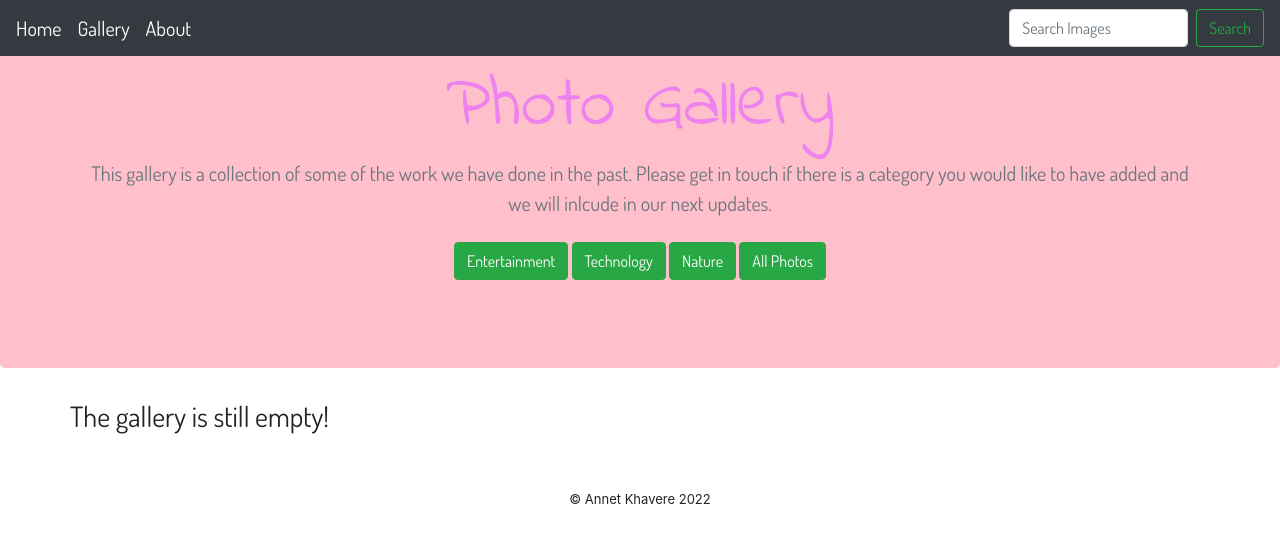
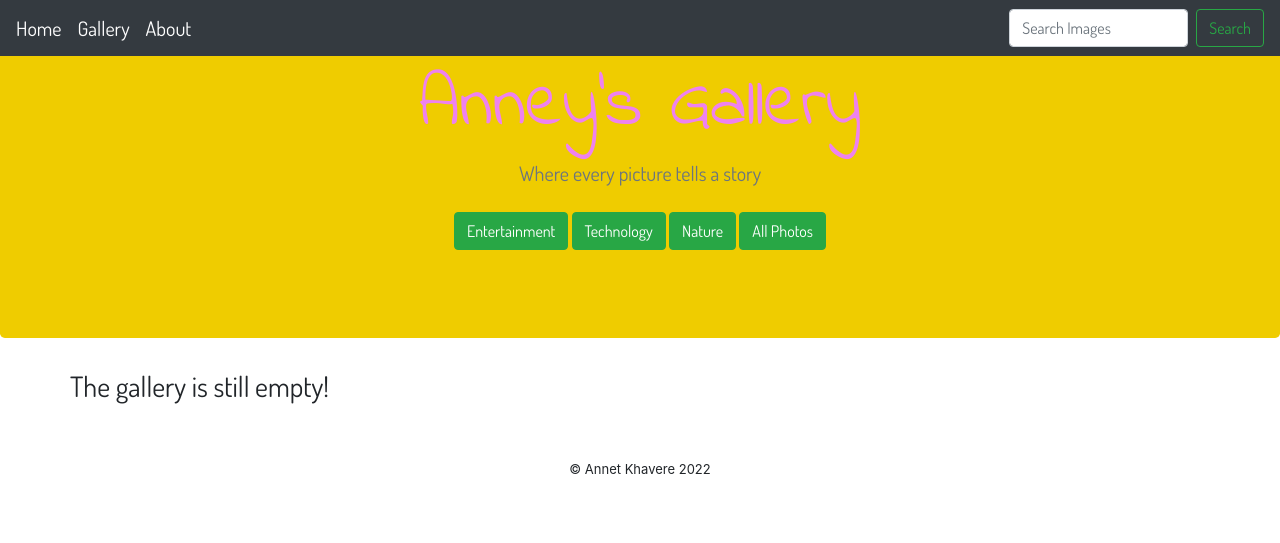
Before and after one commit to anneyk/gallery-app, a Django app: page / in a window 1280 px wide. Shown: the top 543 px of the page. Run offline with Django 3.2, Linux system fonts and the light colour scheme; data that the repository does not hold is empty; some libraries are stand-ins or nearby versions.

Commit message:
change the background to yellow

```diff
--- a/images/templates/about/about.html
+++ b/images/templates/about/about.html
@@ -3,9 +3,9 @@
 {% block content %}
 
 <main role="main" class="container">
-		<div class="jumbotron">
-			<h1>Abouts Us</h1>
-			<p class="lead">This site is a photo galley displaying a number of shots we have collected over the years. Explore them by clicking on an individual photo to see more details. YOu can also view photos by categories from the footer at the bottom.</p>
+		<div class="jumbotron" style="background-color: #EFCC00;">
+			<h1>About Us</h1>
+			<p class="lead">This is a gallery displaying all the pictures Anney's Gallery has taken. Explore them by clicking on an individual photo to see more details.</p>
 		</div>
 	</main>
 
--- a/images/templates/category/entertainment/entertainment.html
+++ b/images/templates/category/entertainment/entertainment.html
@@ -8,7 +8,7 @@
 <br/>
 
 
-<div class="album">
+<div class="album" style="background-color: #EFCC00;">
     <div class="container">
         <h2>Sports</h2>
         <div class="row">
--- a/images/templates/category/nature/nature.html
+++ b/images/templates/category/nature/nature.html
@@ -3,7 +3,7 @@
 {% block content %}
 
 
-<div class="album">
+<div class="album" style="background-color: #EFCC00;">
   <br/>
   <br/>
   <br/>
--- a/images/templates/category/sports/sports.html
+++ b/images/templates/category/sports/sports.html
@@ -8,7 +8,7 @@
 <br/>
 
 
-<div class="album">
+<div class="album" style="background-color: #EFCC00;">
     <div class="container">
 
 <h2>Nature</h2>
--- a/images/templates/category/technology/technology.html
+++ b/images/templates/category/technology/technology.html
@@ -9,10 +9,10 @@
 
 
 
-<div class="album">
+<div class="album" style="background-color: #EFCC00;">
         <div class="container">
             <h2> Technology </h2>
-          <div class="row">
+          <div class="row" >
           {% for image in tech %}
           {% include 'category_detail.html'%}
           {% include 'modal.html' %}
--- a/images/templates/index.html
+++ b/images/templates/index.html
@@ -6,10 +6,10 @@
 <main role="main">
 
     <div>
-        <section class="jumbotron text-center" style="background-color: pink;">
+        <section class="jumbotron text-center" style="background-color: #EFCC00;">
             <div class="container">
-              <h1 class="jumbotron-heading" style="font-size:72px;" >Photo Gallery</h1>
-              <p class="lead text-muted">This gallery is a collection of some of the work we have done in the past. Please get in touch if there is a category you would like to have added and we will inlcude in our next updates.</p>
+              <h1 class="jumbotron-heading" style="font-size:72px;" >Anney's Gallery</h1>
+              <p class="lead text-muted">Where every picture tells a story</p>
               <p>
                 <a href="{% url 'nature'%}" class="btn btn-success my-2">Entertainment</a>
                 {% comment %} <a href="{% url 'entertainment'%}" class="btn btn-warning my-2">Sports</a> {% endcomment %}
```
